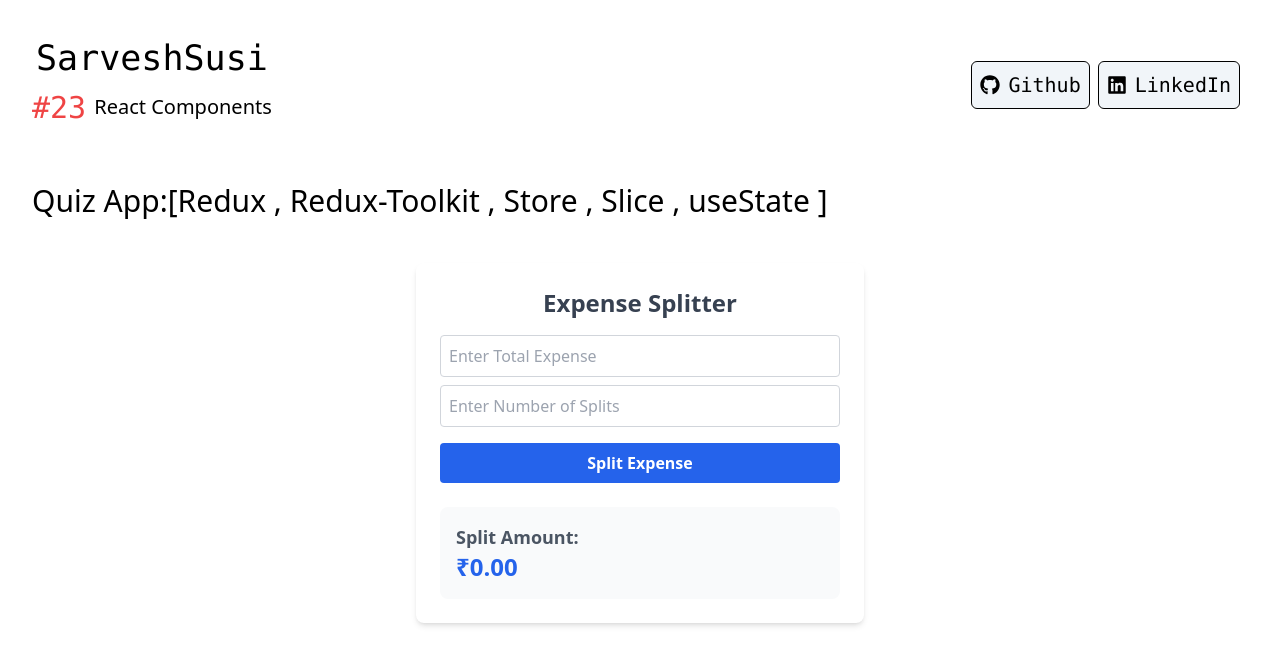
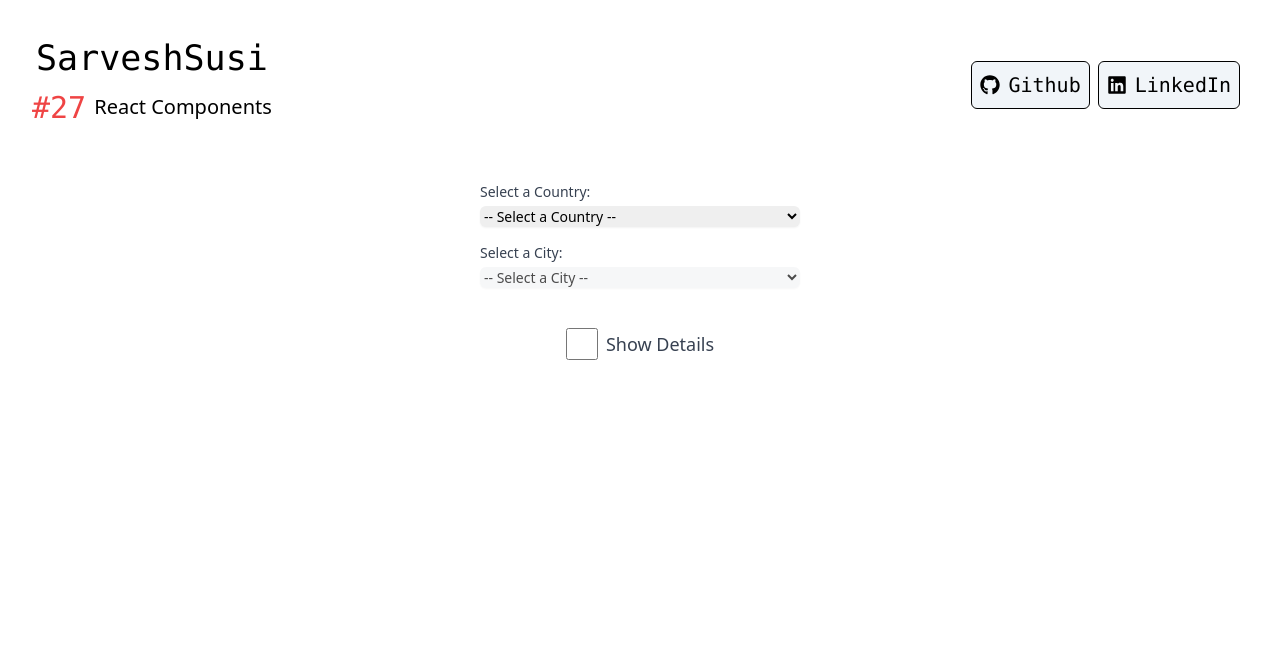
Before and after one commit to susisarvesh/React, a React (Vite) app in the folder rec/: page / in a window 1280 px wide. Shown: the top 664 px of the page. Built offline with nearby package versions, Linux system fonts and the light colour scheme.

Commit message:
checkbox and select interview Ques

```diff
--- a/rec/src/App.jsx
+++ b/rec/src/App.jsx
@@ -29,6 +29,8 @@ import TaskManager from "./Projects/TaskLite";
 import ExpenseSplitter from "./Redux/ExpenseSplitter";
 import { Provider } from "react-redux";
 import {expense} from "./Redux/ReduxStore/store"
+import Select from "./InterviewQues/Select";
+import Checkbox from "./InterviewQues/checkbox";
 function App() {
   const Cities = [
     "Chennai",
@@ -88,11 +90,14 @@ function App() {
       <AddTask></AddTask>
       <ZustandCounter></ZustandCounter>
       <TaskManager></TaskManager>
-    */}
 
-      <Provider store={expense}>
+       <Provider store={expense}>
       <ExpenseSplitter></ExpenseSplitter>
       </Provider>
+    */}
+      <Select></Select>
+      <Checkbox></Checkbox>
+
     </div>
   );
 }
--- a/rec/src/Components/MineSarvs.jsx
+++ b/rec/src/Components/MineSarvs.jsx
@@ -2,7 +2,7 @@ import { FaGithub } from "react-icons/fa6";
 import { FaLinkedin } from "react-icons/fa6";
 
 function MineSarvs() {
-  const count =23;
+  const count =27;
   return (
       <div className='flex flex-col items-center justify-between mb-5 lg:flex-row'>
       <div className='flex flex-col items-center'>
--- /dev/null
+++ b/rec/src/InterviewQues/Checkbox.tsx
@@ -0,0 +1,50 @@
+import React, { useState } from 'react';
+
+const details = {
+  name: 'Sarvesh',
+  age: 21,
+  current: 'Unemployed',
+  skills: 'Quick Learner',
+};
+
+const Checkboxex = ({ value, action }) => {
+  return (
+    <div className="flex items-center justify-center my-4">
+      <input
+        type="checkbox"
+        checked={value}
+        onClick={action}
+        className="w-8 h-8 cursor-pointer accent-blue-600"
+      />
+      <label className="ml-2 text-lg text-gray-700">Show Details</label>
+    </div>
+  );
+};
+
+const Show = () => {
+  return (
+    <div className="p-4 mx-auto mt-4 text-white bg-blue-600 rounded-lg shadow-md ">
+      <div className="text-lg font-bold">Name: {details.name}</div>
+      <div>Age: {details.age}</div>
+      <div>Status: {details.current}</div>
+      <div>Skills: {details.skills}</div>
+    </div>
+  );
+};
+
+function Checkbox() {
+  const [checked, setChecked] = useState(false);
+
+  const handleChecked = () => {
+    setChecked((prev) => !prev);
+  };
+
+  return (
+    <div className="flex flex-col items-center justify-center ">
+      <Checkboxex value={checked} action={handleChecked} />
+      {checked && <Show />}
+    </div>
+  );
+}
+
+export default Checkbox;
--- /dev/null
+++ b/rec/src/InterviewQues/Select.tsx
@@ -0,0 +1,72 @@
+import React, { useEffect, useState } from 'react';
+
+function Select() {
+  const countries = [
+    { name: "United States", cities: ["New York", "Los Angeles", "Chicago", "Houston", "Phoenix"] },
+    { name: "India", cities: ["Mumbai", "Delhi", "Bangalore", "Hyderabad", "Chennai"] },
+    { name: "United Kingdom", cities: ["London", "Manchester", "Birmingham", "Liverpool", "Leeds"] },
+    { name: "Canada", cities: ["Toronto", "Vancouver", "Montreal", "Calgary", "Ottawa"] },
+    { name: "Australia", cities: ["Sydney", "Melbourne", "Brisbane", "Perth", "Adelaide"] },
+    { name: "Germany", cities: ["Berlin", "Munich", "Frankfurt", "Hamburg", "Cologne"] },
+    { name: "Japan", cities: ["Tokyo", "Osaka", "Kyoto", "Yokohama", "Nagoya"] },
+    { name: "France", cities: ["Paris", "Lyon", "Marseille", "Toulouse", "Nice"] },
+    { name: "Brazil", cities: ["São Paulo", "Rio de Janeiro", "Brasília", "Salvador", "Fortaleza"] },
+    { name: "South Africa", cities: ["Johannesburg", "Cape Town", "Durban", "Pretoria", "Port Elizabeth"] }
+  ];
+
+  const [country, setCountry] = useState<string>('');  // Selected country
+  const [cities, setCities] = useState<string[]>([]);  // Cities of selected country
+
+  const handleChange = (e: React.ChangeEvent<HTMLSelectElement>) => {
+    setCountry(e.target.value);
+  };
+
+  useEffect(() => {
+    const selectedCities = countries.find((c) => c.name === country)?.cities || [];
+    setCities(selectedCities);
+  }, [country]); // Run effect when `country` changes
+
+  return (
+    <div className="flex flex-col items-center gap-4 p-6">
+      <div className="w-full max-w-xs">
+        <label htmlFor="country-select" className="block text-sm font-medium text-gray-700">
+          Select a Country:
+        </label>
+        <select
+          id="country-select"
+          onChange={handleChange}
+          className="block w-full mt-1 border-gray-300 rounded-md shadow-sm focus:border-indigo-500 focus:ring-indigo-500 sm:text-sm"
+        >
+          <option value="">-- Select a Country --</option>
+          {countries.map((ele) => (
+            <option key={ele.name} value={ele.name}>
+              {ele.name}
+            </option>
+          ))}
+        </select>
+      </div>
+
+      <div className="w-full max-w-xs">
+        <label htmlFor="city-select" className="block text-sm font-medium text-gray-700">
+          Select a City:
+        </label>
+        <select
+          id="city-select"
+          disabled={!country}
+          className={`mt-1 block w-full rounded-md border-gray-300 shadow-sm focus:border-indigo-500 focus:ring-indigo-500 sm:text-sm ${
+            !country ? 'bg-gray-100' : ''
+          }`}
+        >
+          <option value="">-- Select a City --</option>
+          {cities.map((city) => (
+            <option key={city} value={city}>
+              {city}
+            </option>
+          ))}
+        </select>
+      </div>
+    </div>
+  );
+}
+
+export default Select;
```
